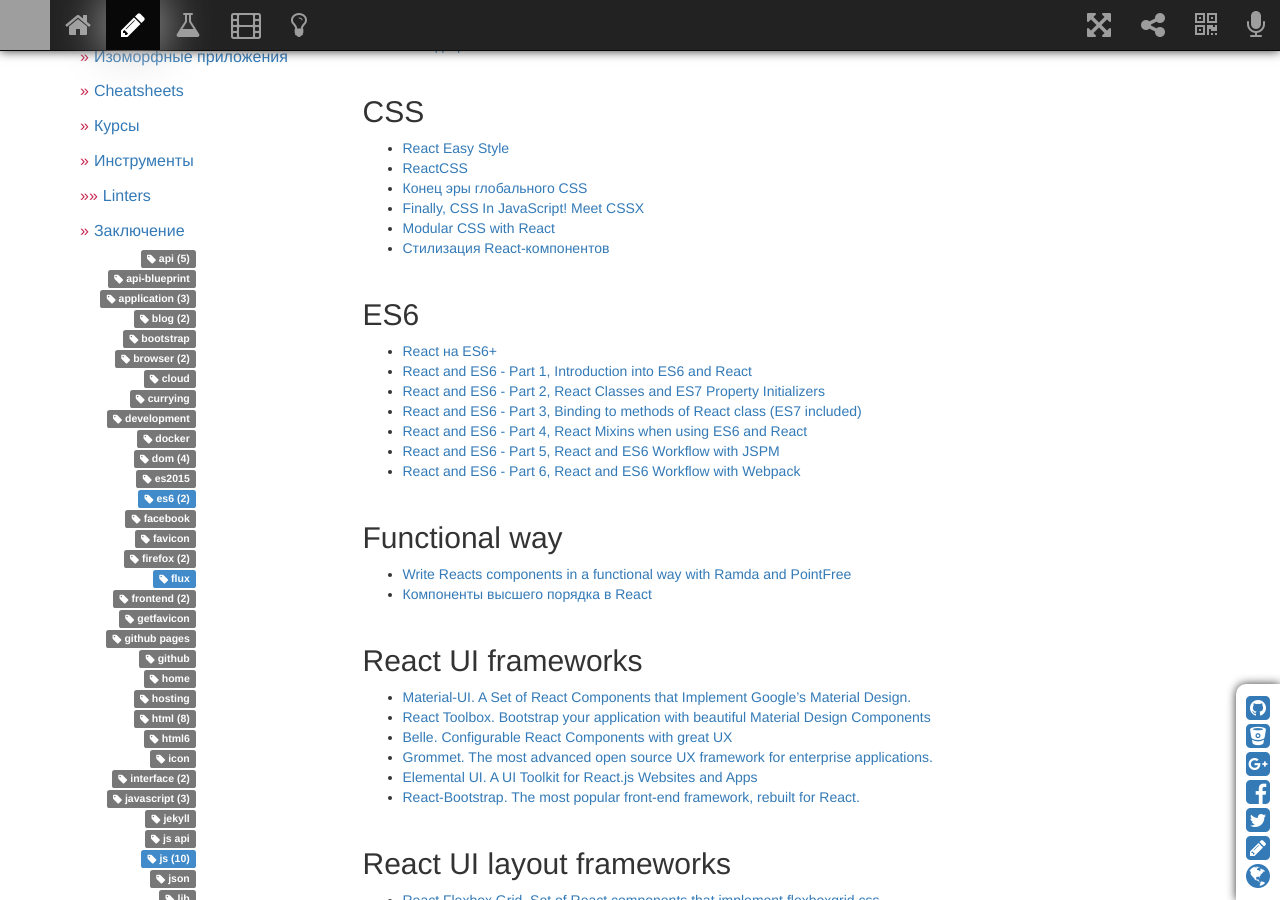
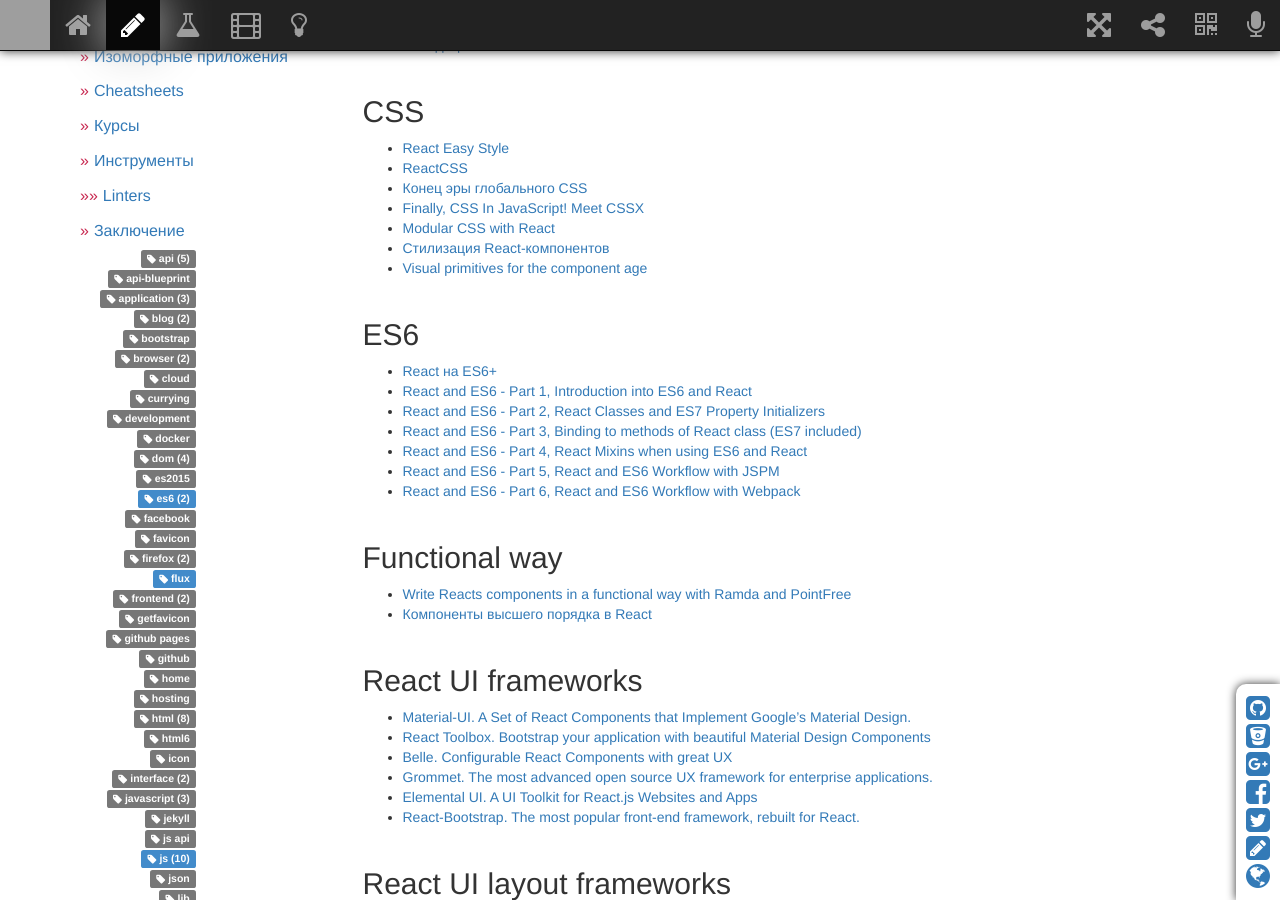
Before and after one commit to sergeymakoveev/sergeymakoveev.github.com, a Jekyll site: the page built from _posts/2015-06-18-js.react.md, in a window 1280 px wide and 900 px high, scrolled down 817 px. Built offline with Jekyll 4.4.1, drawn with Linux system fonts in a browser that asks for light colours; nearby versions of some CDN libraries; comment, search, counter and statistics services are not loaded; grey boxes are pictures that could not be loaded.

Commit message:
обновил контент

```diff
--- a/_posts/2015-06-18-js.react.md
+++ b/_posts/2015-06-18-js.react.md
@@ -40,6 +40,7 @@
 *   [Finally, CSS In JavaScript! Meet CSSX](https://www.smashingmagazine.com/2016/04/finally-css-javascript-meet-cssx/)
 *   [Modular CSS with React](https://medium.com/@pioul/modular-css-with-react-61638ae9ea3e)
 *   [Стилизация React-компонентов](https://habrahabr.ru/company/devexpress/blog/283314/)
+*   [Visual primitives for the component age](https://github.com/styled-components/styled-components)
 
 
 ## ES6
```
